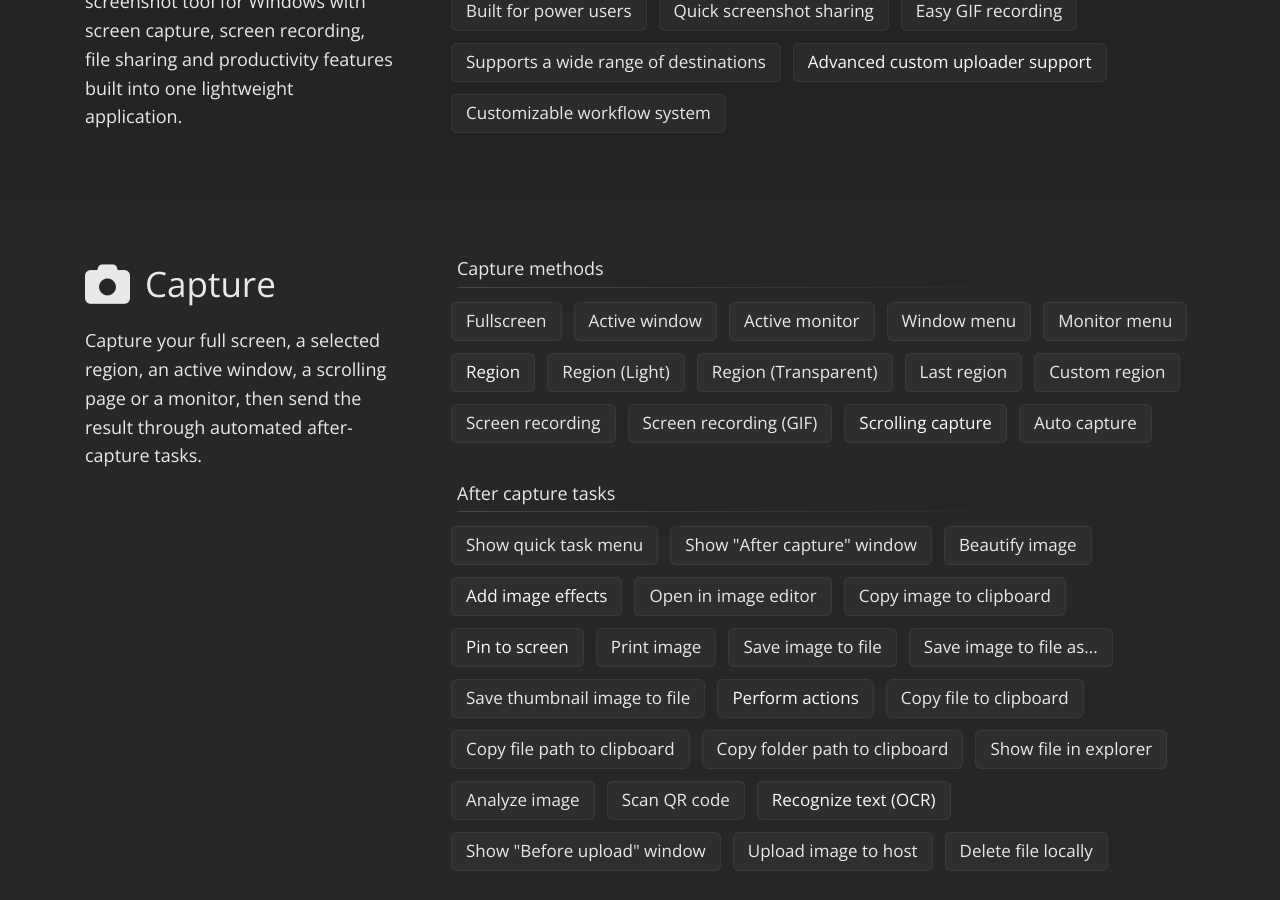
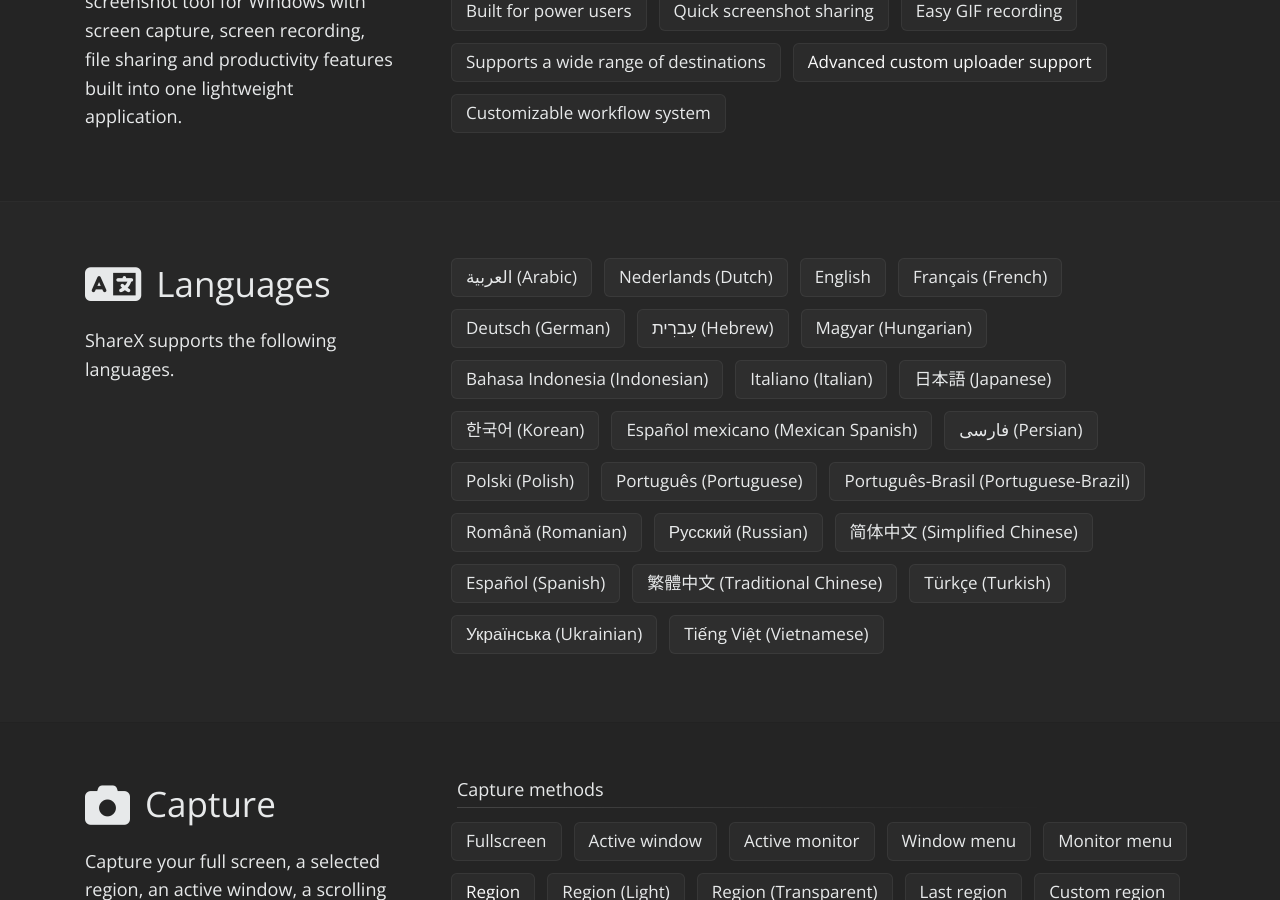
Before and after one commit to ShareX/sharex.github.io, a Jekyll site: the page built from index.html, in a window 1280 px wide and 900 px high, scrolled down 1520 px. Built offline with Jekyll 4.4.1, drawn with Linux system fonts in a browser that asks for light colours; some web fonts are replaced.

Commit message:
Add languages section

```diff
--- a/index.html
+++ b/index.html
@@ -70,6 +70,43 @@
                     <div class="col-sm-3">Supports a wide range of destinations</div>
                     <div class="col-sm-3"><a href="/docs/custom-uploader">Advanced custom uploader support</a></div>
                     <div class="col-sm-3">Customizable workflow system</div>
+                </div>
+            </div>
+        </div>
+    </div>
+
+    <div id="languages" class="container-fluid container-features">
+        <div class="container">
+            <div class="feature-section-header">
+                <h2><a href="#languages"><i class="fas fa-language"></i>Languages</a></h2>
+                <p class="feature-intro">ShareX supports the following languages.</p>
+            </div>
+            <div class="feature-section-content">
+                <div class="row">
+                    <div class="col-sm-3">العربية (Arabic)</div>
+                    <div class="col-sm-3">Nederlands (Dutch)</div>
+                    <div class="col-sm-3">English</div>
+                    <div class="col-sm-3">Français (French)</div>
+                    <div class="col-sm-3">Deutsch (German)</div>
+                    <div class="col-sm-3">עִברִית (Hebrew)</div>
+                    <div class="col-sm-3">Magyar (Hungarian)</div>
+                    <div class="col-sm-3">Bahasa Indonesia (Indonesian)</div>
+                    <div class="col-sm-3">Italiano (Italian)</div>
+                    <div class="col-sm-3">日本語 (Japanese)</div>
+                    <div class="col-sm-3">한국어 (Korean)</div>
+                    <div class="col-sm-3">Español mexicano (Mexican Spanish)</div>
+                    <div class="col-sm-3">فارسی (Persian)</div>
+                    <div class="col-sm-3">Polski (Polish)</div>
+                    <div class="col-sm-3">Português (Portuguese)</div>
+                    <div class="col-sm-3">Português-Brasil (Portuguese-Brazil)</div>
+                    <div class="col-sm-3">Română (Romanian)</div>
+                    <div class="col-sm-3">Русский (Russian)</div>
+                    <div class="col-sm-3">简体中文 (Simplified Chinese)</div>
+                    <div class="col-sm-3">Español (Spanish)</div>
+                    <div class="col-sm-3">繁體中文 (Traditional Chinese)</div>
+                    <div class="col-sm-3">Türkçe (Turkish)</div>
+                    <div class="col-sm-3">Українська (Ukrainian)</div>
+                    <div class="col-sm-3">Tiếng Việt (Vietnamese)</div>
                 </div>
             </div>
         </div>
```
